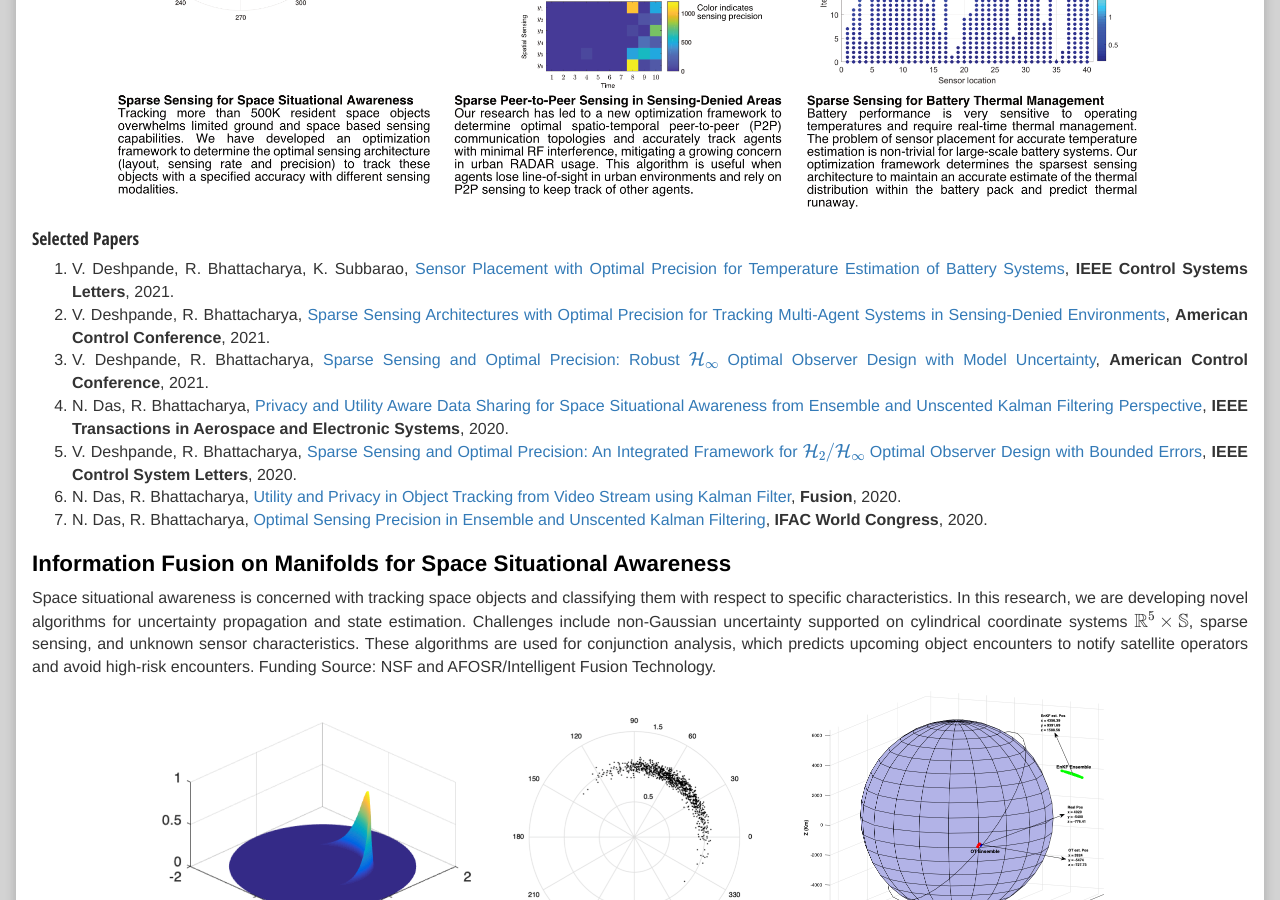
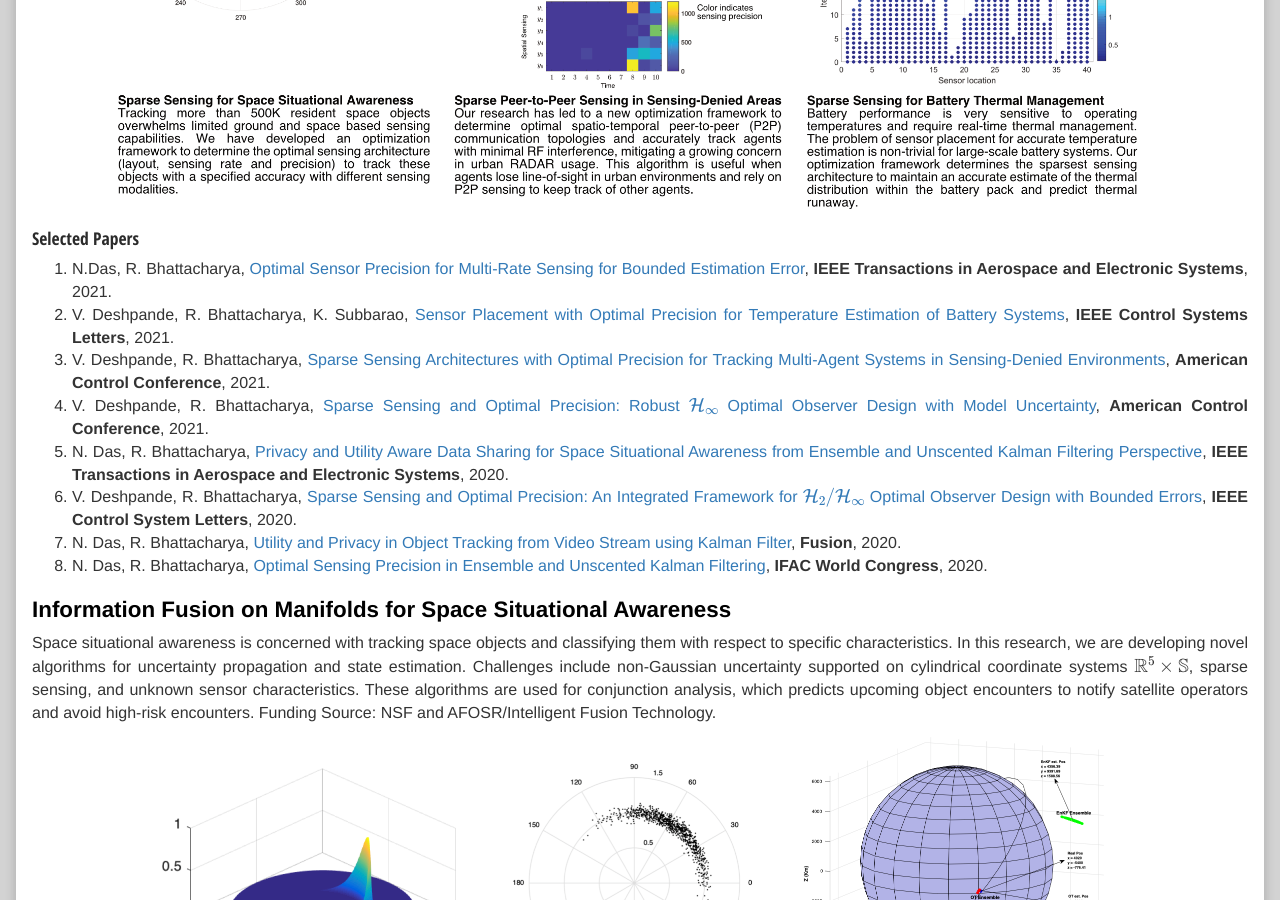
Before and after one commit to isrlab/isrlab.github.io, a Jekyll site: the page built from 01 index.md, in a window 1280 px wide and 900 px high, scrolled down 1388 px. Built offline with Jekyll 4.4.1, drawn with Linux system fonts in a browser that asks for light colours; nearby versions of some CDN libraries.

```diff
--- a/01 index.md
+++ b/01 index.md
@@ -24,6 +24,7 @@ We are interested in determining sparse architectures for control and estimation
 <img class="mySlides" src="assets/images/sparse_sensing.png" style="display:block; margin:auto; width:100%;max-width:1060px">
 
 ### Selected Papers
+  1. N.Das, R. Bhattacharya, [Optimal Sensor Precision for Multi-Rate Sensing for Bounded Estimation Error](https://arxiv.org/pdf/2106.06906.pdf), **IEEE Transactions in Aerospace and Electronic Systems**, 2021.
   1. V. Deshpande, R. Bhattacharya, K. Subbarao, [Sensor Placement with Optimal Precision for Temperature Estimation of Battery Systems](https://arxiv.org/pdf/2105.05976.pdf), **IEEE Control Systems Letters**, 2021.
   1. V. Deshpande, R. Bhattacharya, [Sparse Sensing Architectures with Optimal Precision for Tracking Multi-Agent Systems in Sensing-Denied Environments](https://arxiv.org/pdf/2103.00739.pdf), **American Control Conference**, 2021.
   1. V. Deshpande, R. Bhattacharya, [Sparse Sensing and Optimal Precision: Robust $$\mathcal{H}_\infty$$ Optimal Observer Design with Model Uncertainty](https://arxiv.org/pdf/2009.01930.pdf), **American Control Conference**, 2021.
```
Also changed, not shown: 04 publications.md (+2 -0 lines).
